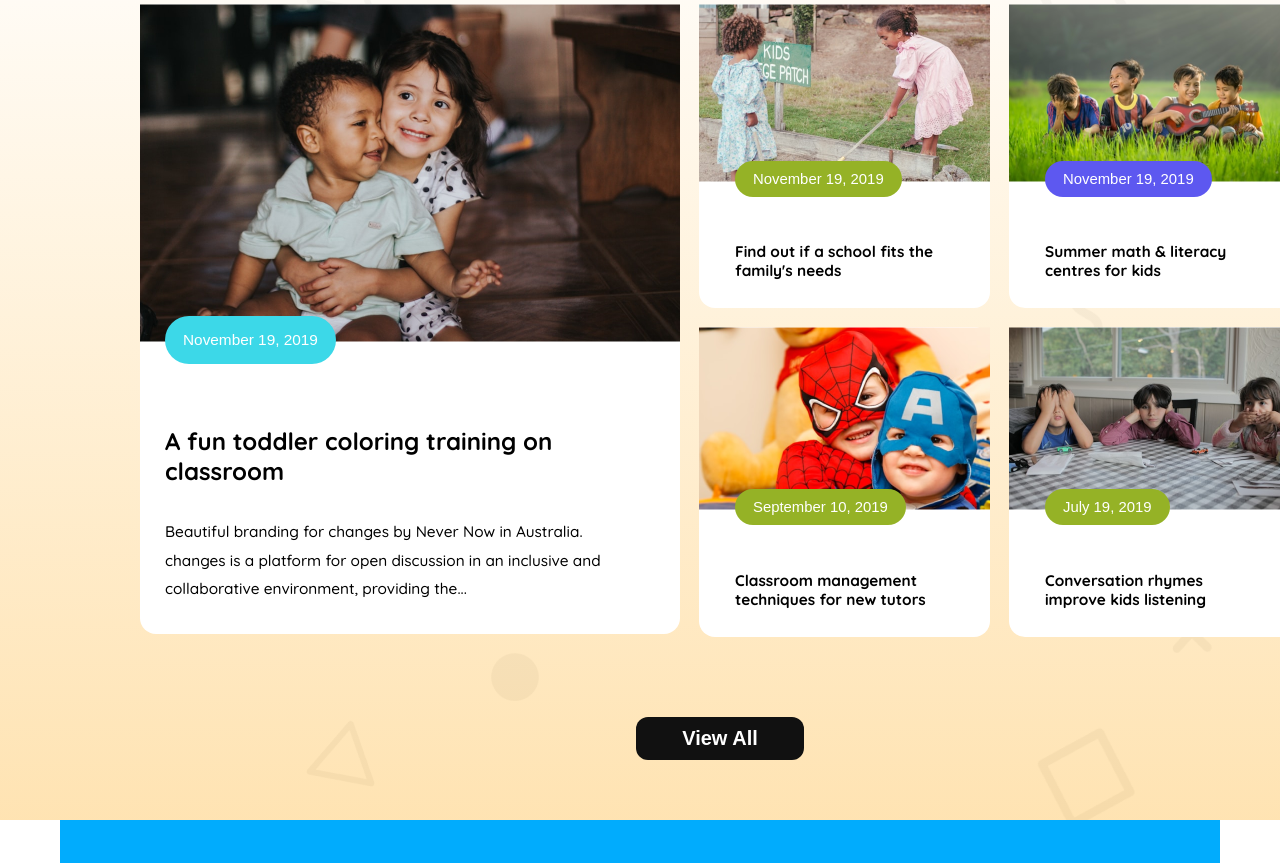
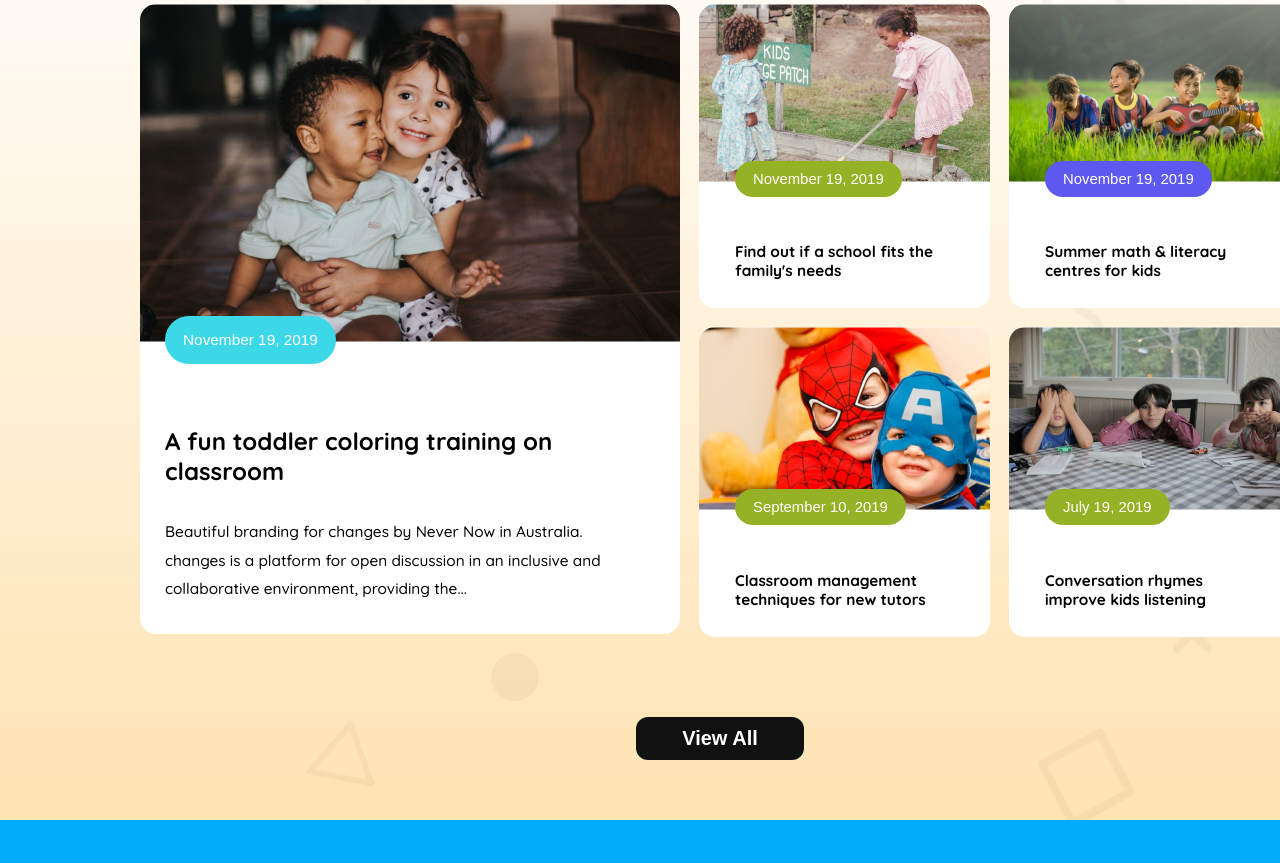
Before and after one commit to shakilad1/Kids-Education-Web, a plain HTML site: page index.html in a window 1280 px wide. Shown: the part 1832-2695 px from the top of the page. Drawn offline with Linux system fonts and the light colour scheme.

Commit message:
last commit

```diff
--- a/index.html
+++ b/index.html
@@ -88,7 +88,7 @@
     <h2 class="story-title">Our Stories</h2>
    <div class="container">
     <div class="card-1">
-        <img src="assets/story-1.png" alt="">
+        <img   class="width-1" src="assets/story-1.png" alt="">
         <button class="btn-card-1">November 19, 2019</button>
         <h4 class="card-title-1">A fun toddler coloring training on
             classroom</h4>
--- a/styles/style.css
+++ b/styles/style.css
@@ -328,18 +328,21 @@ height: 630px;
 }
 .card-2{
     grid-area:card-2;
+
     border-radius: 16px;
 
 background: rgb(255, 255, 255);
 }
 .card-3{
     grid-area:card-3;
+
     border-radius: 16px;
 
 background: rgb(255, 255, 255);
 }
 .card-4{
     grid-area:card-4;
+
     border-radius: 16px;
 
 background: rgb(255, 255, 255);
@@ -349,6 +352,12 @@ background: rgb(255, 255, 255);
     border-radius: 16px;
 
 background: rgb(255, 255, 255);
+}
+.width{
+    border-radius: 16px 16px 0px 0px;
+}
+.width-1{
+    border-radius: 16px 16px 0px 0px;
 }
 .container{
     display: grid;
@@ -360,7 +369,7 @@ background: rgb(255, 255, 255);
 /* footer */
 
 .footer{
-    max-width: 1160px;
+    width: 1440px;
     margin: 0 auto;
     justify-content: space-around;
     background: rgb(1, 172, 253);
@@ -430,7 +439,7 @@ color: rgb(255, 255, 255);
 
 
 
-
+/* media query part for small devices */
 
 @media screen and ( max-width:576px) {
 
@@ -528,7 +537,6 @@ margin-bottom: 25px;
 .feature-1,.feature-2,.feature-3{
     height: auto;
     padding: 0px;
-/* padding: 0px 50px; */ /*ims*/
 padding-top: 40px;
 }
 .read1,.read2,.read3{
@@ -545,8 +553,6 @@ padding-top: 40px;
 /* story part */
 .our-stories{
     width:100%;
-    /* padding-left: 5px;
-    padding-right: 5px; */
     margin: 0px;}
 .main-container{
    width: 100%;
@@ -589,7 +595,6 @@ padding-top: 40px;
 
   width:100%;
    gap:10px;
-   /* grid-template-columns: repeat(2,1fr); */
     grid-template-areas:
     "card-2 card-3"
     "card-4 card-5"
```
